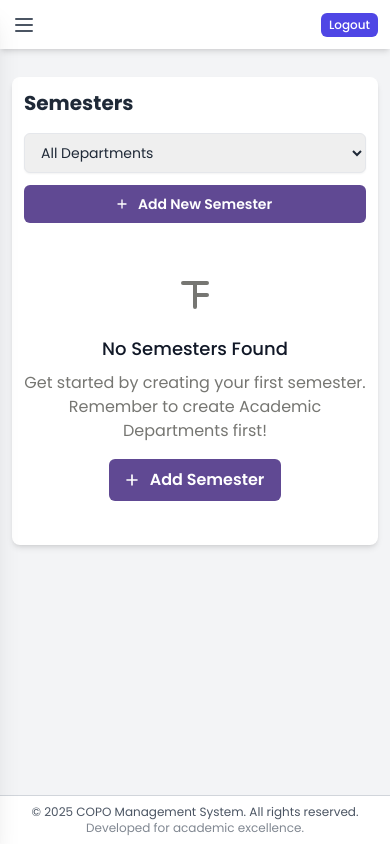
After one commit to deepanshuSoni22/copo-management, a Django app: page /academics/semesters/ in a window 390 px wide. The commit adds this page. Run offline with Django 5.2, Linux system fonts and the light colour scheme; the visitor is signed in with stand-in values (Sample User, id 1); data that the repository does not hold is empty.

Commit message:
Update Course List File

```diff
--- a/academics/templates/academics/course_form.html
+++ b/academics/templates/academics/course_form.html
@@ -54,6 +54,8 @@
             </div>
             {# --- END UPDATED --- #}
 
+            <div>
+                <label for="{{ form.faculty.id_for_label }}" class="block text-sm font-medium text-gray-default mb-1">{{ form.faculty.label }}</label>
                 <div class="max-h-72 overflow-y-auto border border-gray-300 rounded-md p-3 space-y-2">
                     {% for checkbox in form.faculty %}
                       <label
@@ -64,6 +66,7 @@
                         <span class="text-base text-gray-700">{{ checkbox.choice_label }}</span>
                       </label>
                     {% endfor %}
+                </div>
             </div>
 
 
--- /dev/null
+++ b/academics/templates/academics/semester_list.html
@@ -0,0 +1,148 @@
+{# academics/templates/academics/semester_list.html #}
+{% extends 'base.html' %}
+{% load static %}
+
+{% block title %}{{ form_title }}{% endblock %}
+
+{% block content %}
+    <div class="bg-white-pure rounded-lg shadow-md p-3 sm:p-4 lg:p-6 mb-4 sm:mb-6 lg:mb-8">
+        <div class="flex flex-col sm:flex-row sm:justify-between sm:items-center mb-4 sm:mb-6 space-y-3 sm:space-y-0">
+
+            <h1 class="text-xl sm:text-2xl lg:text-3xl font-bold text-gray-800 flex-shrink-0">{{ form_title }}</h1>
+
+            <div class="flex flex-col sm:flex-row items-center space-y-3 sm:space-y-0 sm:space-x-3 flex-shrink-0">
+
+                {# Dropdown Filter #}
+                {% if user.is_superuser or user.profile.role == 'ADMIN' %}
+                <form method="get" id="department-filter-form" class="w-full sm:w-auto">
+                    <label for="department_filter" class="sr-only">Filter by Department</label>
+                    <select name="department" id="department_filter"
+                        class="mt-1 block w-full sm:w-auto px-3 py-2 border border-border-default rounded-md shadow-sm focus:ring-brand-purple focus:border-brand-purple text-sm min-w-[140px]"
+                        onchange="document.getElementById('department-filter-form').submit();">
+                        <option value="">All Departments</option>
+                        {% for dept in departments %}
+                            <option value="{{ dept.pk }}" {% if selected_department_id|stringformat:"s" == dept.pk|stringformat:"s" %}selected{% endif %}>
+                                {{ dept.name }}
+                            </option>
+                        {% endfor %}
+                    </select>
+                </form>
+                {% endif %}
+
+                {# Add Semester Button #}
+                <a href="{% url 'semester_create' %}"
+                   class="w-full sm:w-auto inline-flex items-center justify-center px-3 py-2 bg-brand-purple border border-transparent rounded-md font-semibold text-sm text-white-pure hover:bg-brand-yellow hover:text-gray-900 focus:outline-none focus:ring-2 focus:ring-offset-2 focus:ring-brand-purple transition duration-150 ease-in-out whitespace-nowrap">
+                    <svg class="w-4 h-4 mr-2 -ml-1 flex-shrink-0" fill="none" stroke="currentColor" viewBox="0 0 24 24">
+                        <path stroke-linecap="round" stroke-linejoin="round" stroke-width="2" d="M12 6v6m0 0v6m0-6h6m-6 0H6" />
+                    </svg>
+                    <span id="add-button-text">Add New Semester</span>
+                </a>
+            </div>
+        </div>
+
+        {# END NEW FILTER #}
+
+        {% if semesters %}
+            {# Desktop Table View - Hidden on mobile #}
+            <div class="hidden md:block overflow-x-auto">
+                <table class="min-w-full divide-y divide-gray-200">
+                    <thead class="bg-light-gray-bg">
+                        <tr>
+                            <th scope="col" class="px-4 lg:px-6 py-3 text-left text-xs font-medium text-gray-default uppercase tracking-wider rounded-tl-lg">Semester Name</th>
+                            <th scope="col" class="px-4 lg:px-6 py-3 text-left text-xs font-medium text-gray-default uppercase tracking-wider">Academic Department</th>
+                            <th scope="col" class="px-4 lg:px-6 py-3 text-left text-xs font-medium text-gray-default uppercase tracking-wider">Academic Year</th>
+                            <th scope="col" class="px-4 lg:px-6 py-3 text-left text-xs font-medium text-gray-default uppercase tracking-wider">Order</th>
+                            <th scope="col" class="relative px-4 lg:px-6 py-3 rounded-tr-lg">
+                                <span class="sr-only">Actions</span>
+                            </th>
+                        </tr>
+                    </thead>
+                    <tbody class="bg-white-pure divide-y divide-gray-200">
+                        {% for semester in semesters %}
+                        <tr class="hover:bg-light-gray-bg transition duration-150 ease-in-out">
+                            <td class="px-4 lg:px-6 py-4 whitespace-nowrap text-sm font-medium text-gray-900">{{ semester.name }}</td>
+                            <td class="px-4 lg:px-6 py-4 whitespace-nowrap text-sm text-gray-default">
+                                {{ semester.academic_department.department.name }}
+                            </td>
+                            <td class="px-4 lg:px-6 py-4 whitespace-nowrap text-sm text-gray-default">
+                                {{ semester.academic_department.academic_year.start_date.year }}-{{ semester.academic_department.academic_year.end_date.year }}
+                            </td>
+                            <td class="px-4 lg:px-6 py-4 whitespace-nowrap text-sm text-gray-default text-center">{{ semester.order }}</td>
+                            <td class="px-4 lg:px-6 py-4 whitespace-nowrap text-right text-sm font-medium">
+                                <a href="{% url 'semester_update' semester.pk %}" class="text-brand-purple hover:text-brand-yellow mr-3 lg:mr-4 transition duration-150 ease-in-out">Edit</a>
+                                <a href="{% url 'semester_delete' semester.pk %}" class="text-red-600 hover:text-red-900 transition duration-150 ease-in-out"
+                                   onclick="return confirm('Are you sure you want to delete Semester {{ semester.name }}?');">
+                                   Delete
+                                </a>
+                            </td>
+                        </tr>
+                        {% endfor %}
+                    </tbody>
+                </table>
+            </div>
+
+            {# Mobile Card View - Visible only on mobile/small tablet #}
+            <div class="md:hidden space-y-3">
+                {% for semester in semesters %}
+                <div class="bg-white-pure rounded-lg p-4 border border-border-default hover:shadow-md transition duration-150 ease-in-out">
+                    <div class="flex justify-between items-start mb-3">
+                        <div class="flex-1 min-w-0">
+                            <h3 class="text-base font-semibold text-gray-900 truncate mb-1">
+                                {{ semester.name }} (Order: {{ semester.order }})
+                            </h3>
+                            <p class="text-xs text-gray-default mb-2">
+                                Dept: {{ semester.academic_department.department.name }} | Year: {{ semester.academic_department.academic_year.start_date.year }}-{{ semester.academic_department.academic_year.end_date.year }}
+                            </p>
+                        </div>
+                    </div>
+
+                    <div class="flex justify-end space-x-3 pt-2 border-t border-gray-200">
+                        <a href="{% url 'semester_update' semester.pk %}"
+                           class="inline-flex items-center px-3 py-1.5 text-xs font-medium text-brand-purple hover:text-brand-yellow hover:bg-brand-purple hover:bg-opacity-10 rounded-md transition duration-150 ease-in-out">
+                            Edit
+                        </a>
+                        <a href="{% url 'semester_delete' semester.pk %}"
+                           class="inline-flex items-center px-3 py-1.5 text-xs font-medium text-red-600 hover:text-red-900 hover:bg-red-50 rounded-md transition duration-150 ease-in-out"
+                           onclick="return confirm('Are you sure you want to delete Semester {{ semester.name }}?');">
+                            Delete
+                        </a>
+                    </div>
+                </div>
+                {% endfor %}
+            </div>
+        {% else %}
+            <div class="text-center py-8 sm:py-12">
+                <svg class="mx-auto h-12 w-12 text-gray-default mb-4" fill="none" stroke="currentColor" viewBox="0 0 24 24" xmlns="http://www.w3.org/2000/svg">
+                    <path stroke-linecap="round" stroke-linejoin="round" stroke-width="2" d="M12 6v6m0 0v6m0-6h6m0-6H6"></path>
+                </svg>
+                <h3 class="text-lg font-medium text-gray-900 mb-2">No Semesters Found</h3>
+                <p class="text-gray-default mb-4">Get started by creating your first semester. Remember to create Academic Departments first!</p>
+                <a href="{% url 'semester_create' %}"
+                   class="inline-flex items-center px-4 py-2 bg-brand-purple border border-transparent rounded-md font-semibold text-white-pure hover:bg-brand-yellow hover:text-gray-900 focus:outline-none focus:ring-2 focus:ring-offset-2 focus:ring-brand-purple transition duration-150 ease-in-out">
+                    <svg class="w-5 h-5 mr-2 -ml-1" fill="none" stroke="currentColor" viewBox="0 0 24 24" xmlns="http://www.w3.org/2000/svg"><path stroke-linecap="round" stroke-linejoin="round" stroke-width="2" d="M12 6v6m0 0v6m0-6h6m-6 0H6"></path></svg>
+                    Add Semester
+                </a>
+            </div>
+        {% endif %}
+    </div>
+
+    <script>
+        const deptSelect = document.getElementById('department_filter');
+        const addButtonText = document.getElementById('add-button-text');
+
+        const deptMap = {
+            {% for dept in departments %}
+                "{{ dept.pk }}": "Add Semester for {{ dept.name }}",
+            {% endfor %}
+            "": "Add New Semester"
+        };
+
+        function updateButtonText() {
+            const selected = deptSelect.value;
+            addButtonText.textContent = deptMap[selected] || "Add New Semester";
+        }
+
+        updateButtonText(); // Run on page load
+        deptSelect.addEventListener('change', updateButtonText); // Run on change
+    </script>
+{% endblock %}
--- a/static/dist/output.css
+++ b/static/dist/output.css
@@ -2179,12 +2179,12 @@ video {
     width: 50%;
   }
 
+  .md\:w-1\/3{
+    width: 33.333333%;
+  }
+
   .md\:w-auto{
     width: auto;
-  }
-
-  .md\:w-1\/3{
-    width: 33.333333%;
   }
 
   .md\:max-w-sm{
```
Also changed, not shown: academics/templates/academics/semester_confirm_delete.html (added, +30 -0 lines), academics/templates/academics/semester_form.html (added, +58 -0 lines). Lines whose indentation alone changed are shown as unchanged.
